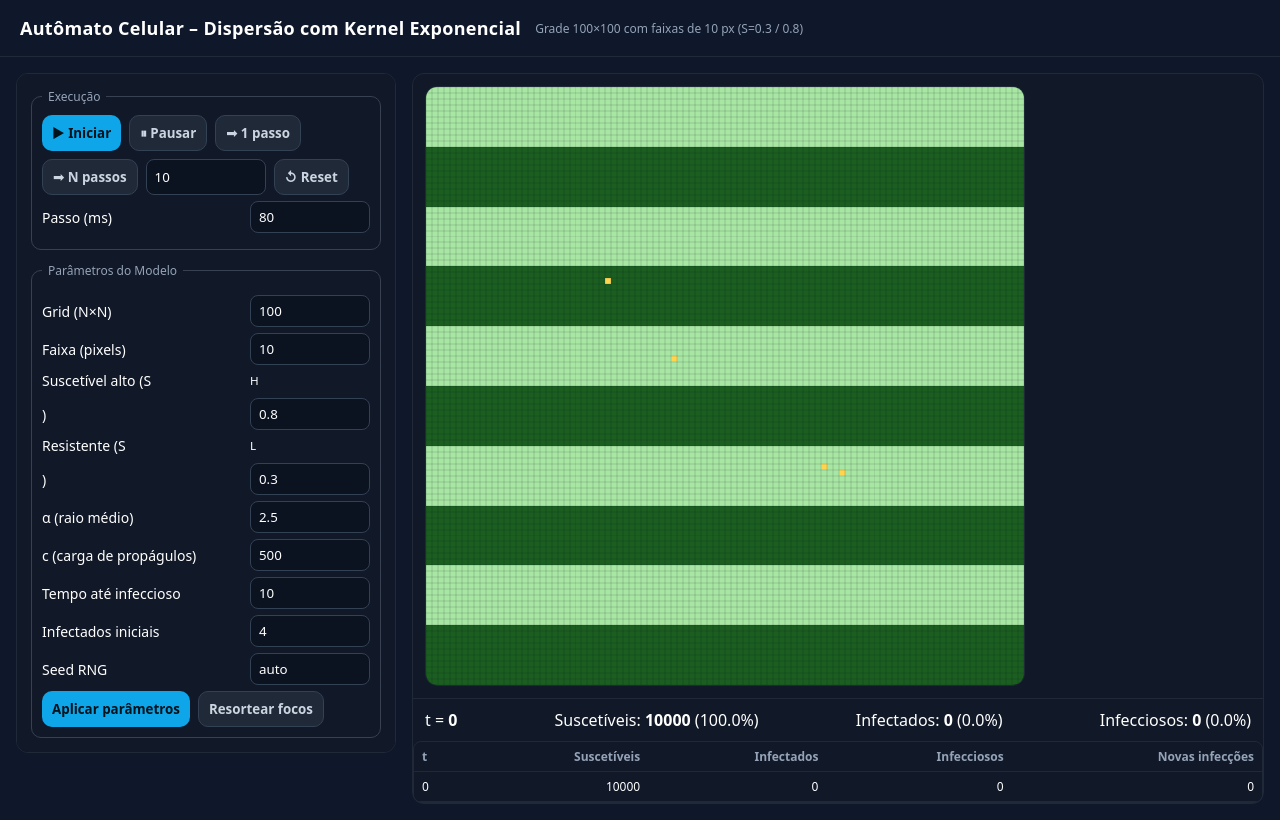
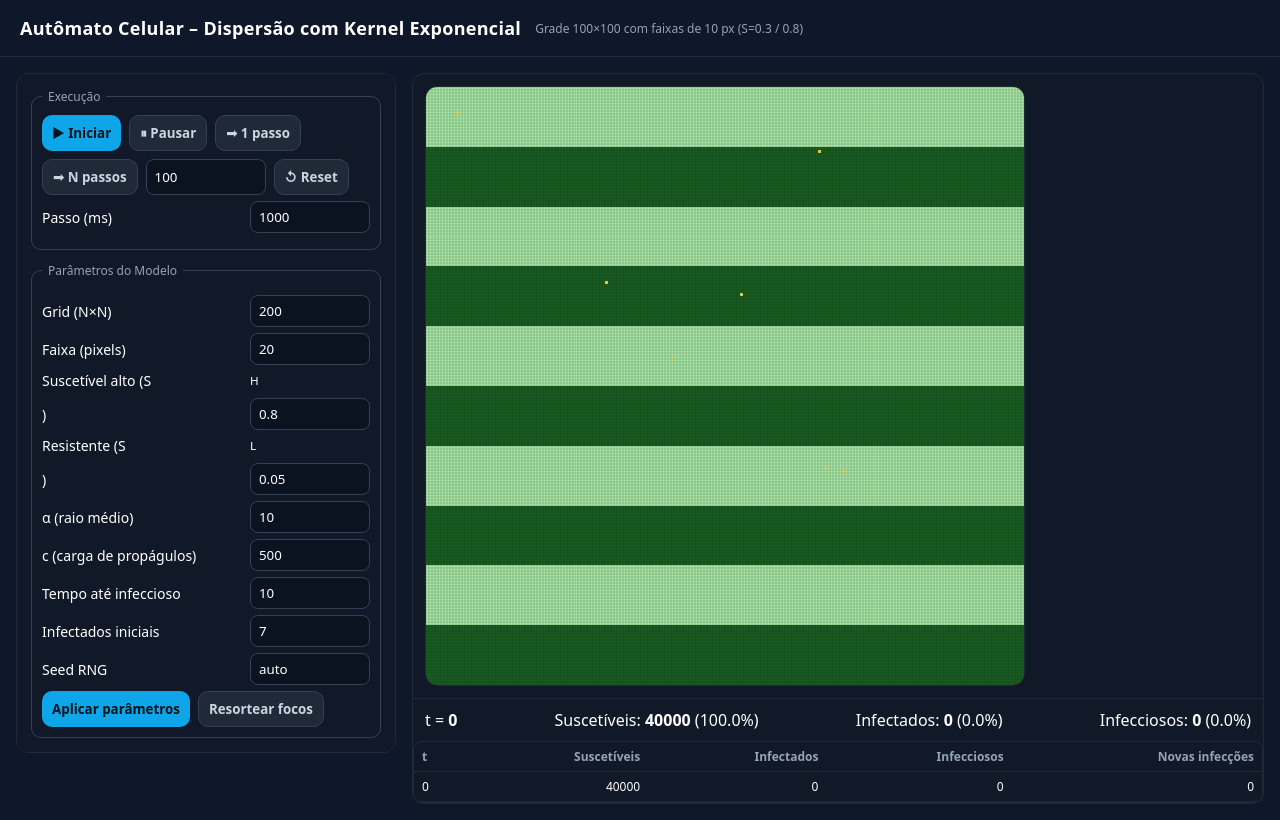
Before and after one commit to iep-ferreira/fungus-dispersal, a plain HTML site: page index.html in a window 1280 px wide. Drawn offline with Linux system fonts and the light colour scheme.

Commit message:
Update index.html

```diff
--- a/index.html
+++ b/index.html
@@ -59,22 +59,22 @@
           <button id="btnPause" class="secondary">⏸ Pausar</button>
           <button id="btnStep" class="secondary">➟ 1 passo</button>
           <button id="btnNSteps" class="secondary">➟ N passos</button>
-          <input type="number" id="nSteps" value="10" min="1" step="1" title="Número de passos" />
+          <input type="number" id="nSteps" value="100" min="1" step="1" title="Número de passos" />
           <button id="btnReset" class="secondary">↺ Reset</button>
         </div>
-        <label>Passo (ms) <input type="number" id="tickMs" value="80" min="1" step="1" /></label>
+        <label>Passo (ms) <input type="number" id="tickMs" value="1000" min="1" step="1" /></label>
       </fieldset>
 
       <fieldset>
         <legend>Parâmetros do Modelo</legend>
-        <label>Grid (N×N) <input type="number" id="gridN" value="100" min="10" max="300" step="10" /></label>
-        <label>Faixa (pixels) <input type="number" id="bandW" value="10" min="1" step="1" /></label>
+        <label>Grid (N×N) <input type="number" id="gridN" value="200" min="10" max="300" step="10" /></label>
+        <label>Faixa (pixels) <input type="number" id="bandW" value="20" min="1" step="1" /></label>
         <label>Suscetível alto (S<sub>H</sub>) <input type="number" id="SHigh" value="0.8" min="0" max="1" step="0.01" /></label>
-        <label>Resistente (S<sub>L</sub>) <input type="number" id="SLow" value="0.3" min="0" max="1" step="0.01" /></label>
-        <label>α (raio médio) <input type="number" id="alpha" value="2.5" min="0.1" step="0.1" /></label>
+        <label>Resistente (S<sub>L</sub>) <input type="number" id="SLow" value="0.05" min="0" max="1" step="0.01" /></label>
+        <label>α (raio médio) <input type="number" id="alpha" value="10" min="0.1" step="0.1" /></label>
         <label>c (carga de propágulos) <input type="number" id="cLoad" value="500" min="1" step="1" /></label>
         <label>Tempo até infeccioso <input type="number" id="tInfectious" value="10" min="1" step="1" /></label>
-        <label>Infectados iniciais <input type="number" id="nSeeds" value="4" min="1" step="1" /></label>
+        <label>Infectados iniciais <input type="number" id="nSeeds" value="7" min="1" step="1" /></label>
         <label>Seed RNG <input type="text" id="seed" value="auto" /></label>
         <div class="row">
           <button id="btnApply">Aplicar parâmetros</button>
```
